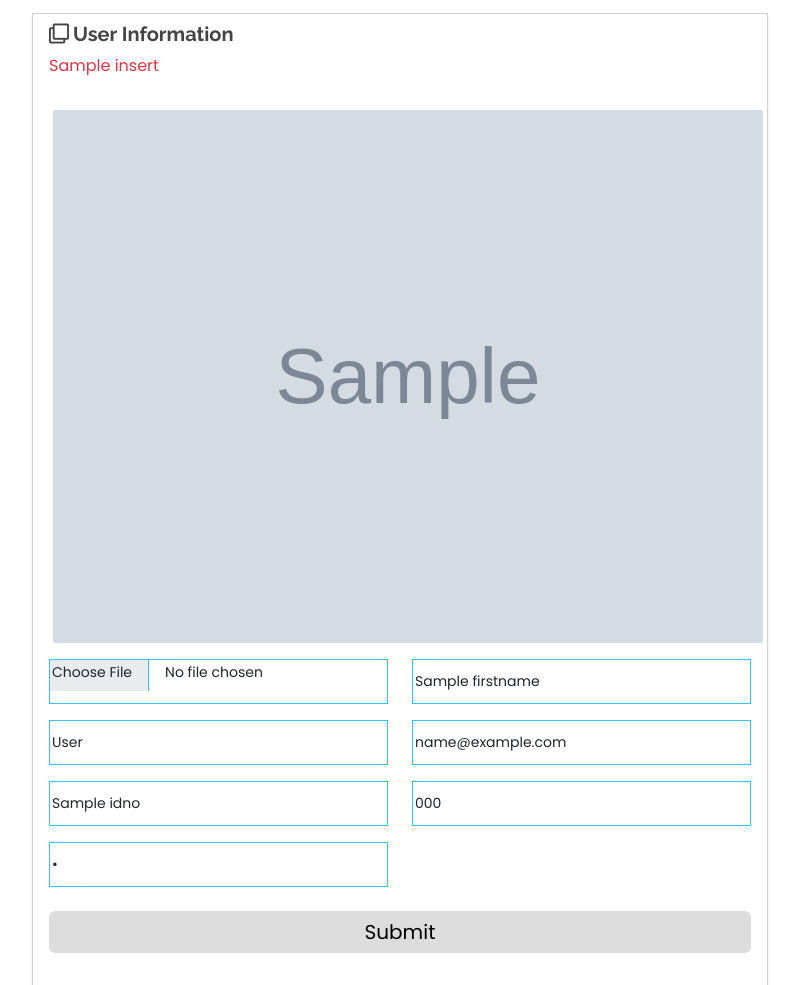
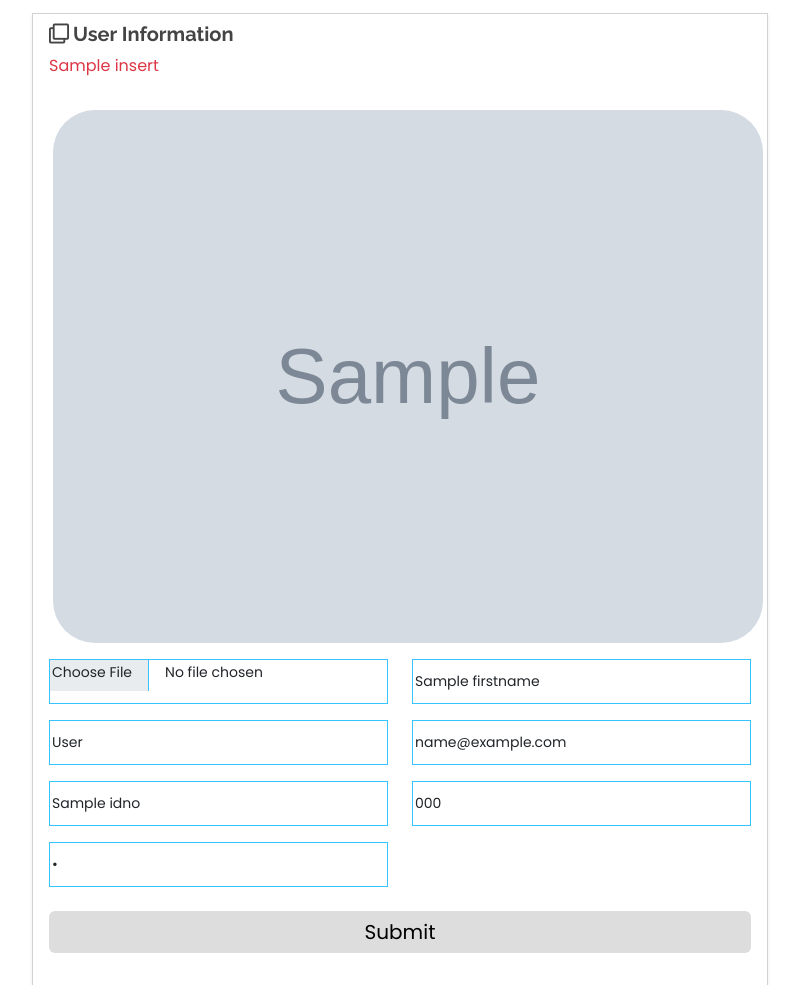
Before and after one commit to LabGich/German-School, a CodeIgniter 4 app: the page made by app/Views/Getuser.php in a window 1280 px wide. Shown: the part 418-1403 px from the top of the page, without its empty margins (50-849 px from the left). Run offline with PHP 8.4 and a stand-in for CodeIgniter, Linux system fonts and the light colour scheme; the template is opened without the code that fills it: most values are stand-ins (such as "Sample title", 1, 10 or a date in 2020); grey boxes marked "Sample" are stand-in pictures; some libraries are stand-ins or nearby versions.

Commit message:
50 pixels radius

```diff
--- a/app/Views/Getuser.php
+++ b/app/Views/Getuser.php
@@ -82,7 +82,7 @@
                                                                 <div class="row">
                                                                     <?php
                                                                         foreach ($users as $row){ ?>
-                                                                        <img src="/public/assets/img/<?= $row['PROFILEIMG'] ?>" class="img-fluid mb-2 p-2 m-2 col-10" style="border-radius:10px !important;" />
+                                                                        <img src="/public/assets/img/<?= $row['PROFILEIMG'] ?>" class="img-fluid mb-2 p-2 m-2 col-10" style="border-radius:50px !important;" />
                                                                         <div class="col-md-6 col-sm-12 form-group mt-3 mt-md-0">
                                                                             <input type="file" name="profileimg" id="profileimg" class="form-control form-control-lg"  accept="image/*">
                                                                             <input type="hidden" class="form-control" name="originalfile" id="originalfile"  value="<?= $row['PROFILEIMG'] ?>" required>
```
